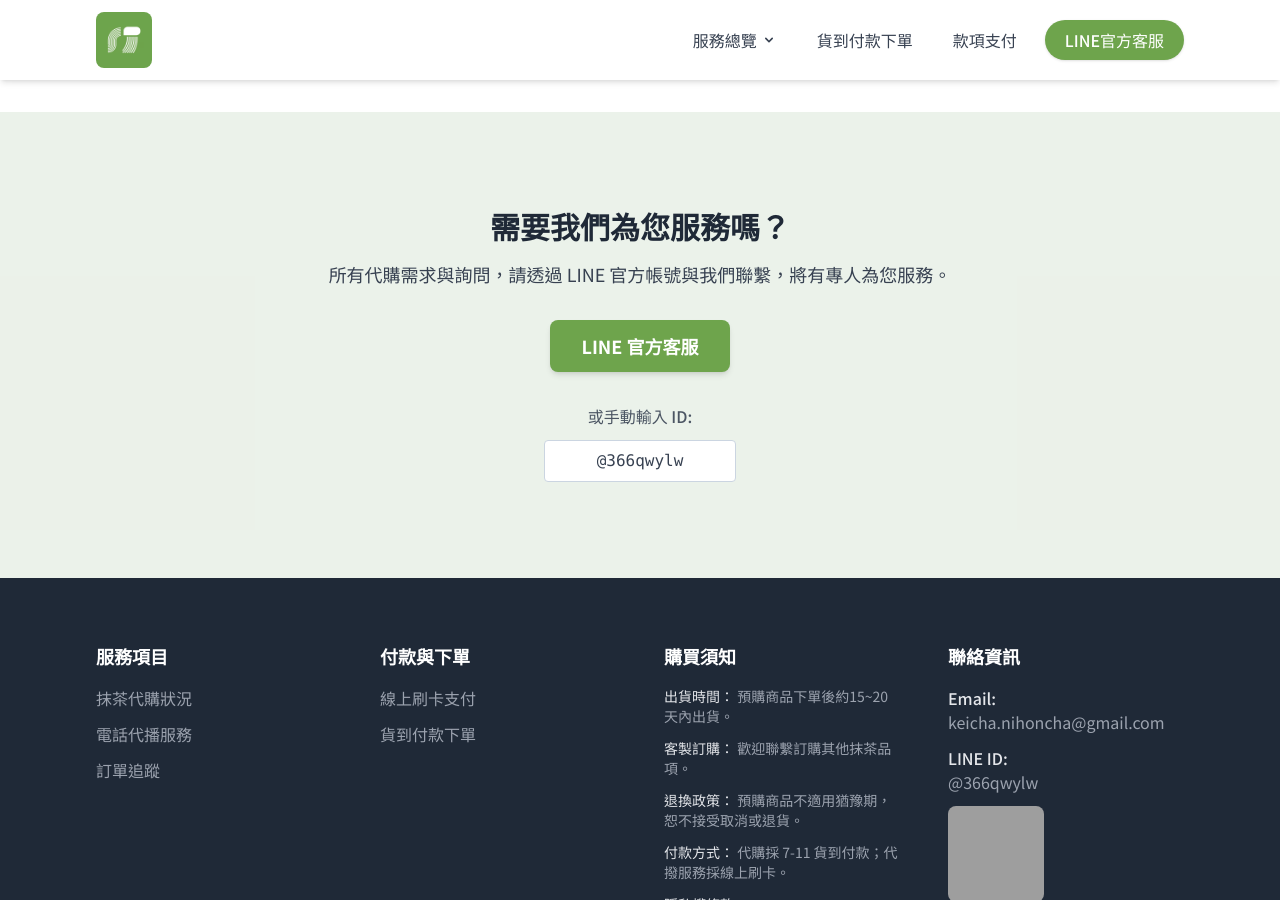
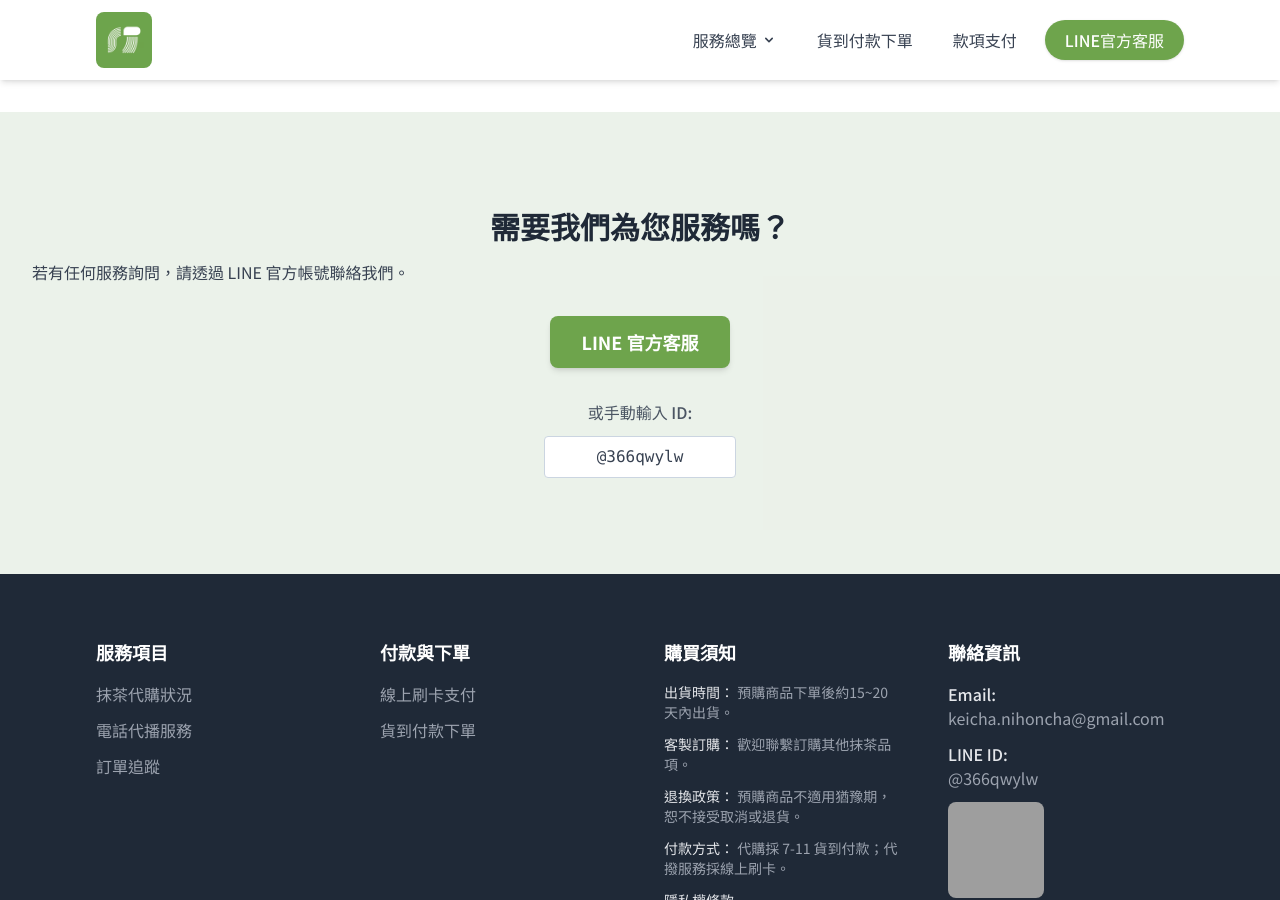
Before and after one commit to keicha2025/keicha, a Jekyll site: the page built from index.html, in a window 1280 px wide and 900 px high, scrolled down 2011 px. Built offline with Jekyll 4.4.1, drawn with Linux system fonts in a browser that asks for light colours; nearby versions of some CDN libraries; some web fonts are replaced; grey boxes are pictures that could not be loaded.

Commit message:
Update index.html

```diff
--- a/index.html
+++ b/index.html
@@ -158,7 +158,7 @@ keywords: KEICHA, 日本茶, 日本代購, 抹茶, 抹茶代購, 上林春松,
     <section id="contact" class="py-16 md:py-24 bg-brandGreen bg-opacity-10">
         <div class="container mx-auto px-4 sm:px-6 lg:px-8 text-center">
             <h2 class="text-2xl md:text-3xl font-bold mb-4">需要我們為您服務嗎？</h2>
-            <p class="text-lg text-gray-700 mb-8">所有代購需求與詢問，請透過 LINE 官方帳號與我們聯繫，將有專人為您服務。</p>
+            <p class="text-left text-gray-700 mb-8">若有任何服務詢問，請透過 LINE 官方帳號聯絡我們。</p>
 
             <a href="https://lin.ee/F3JngaC" target="_blank" rel="noopener noreferrer"
                class="inline-block bg-brandGreen text-white px-8 py-3 rounded-lg text-lg font-bold hover:bg-opacity-90 transition duration-300 shadow-md transform hover:scale-105">
```
